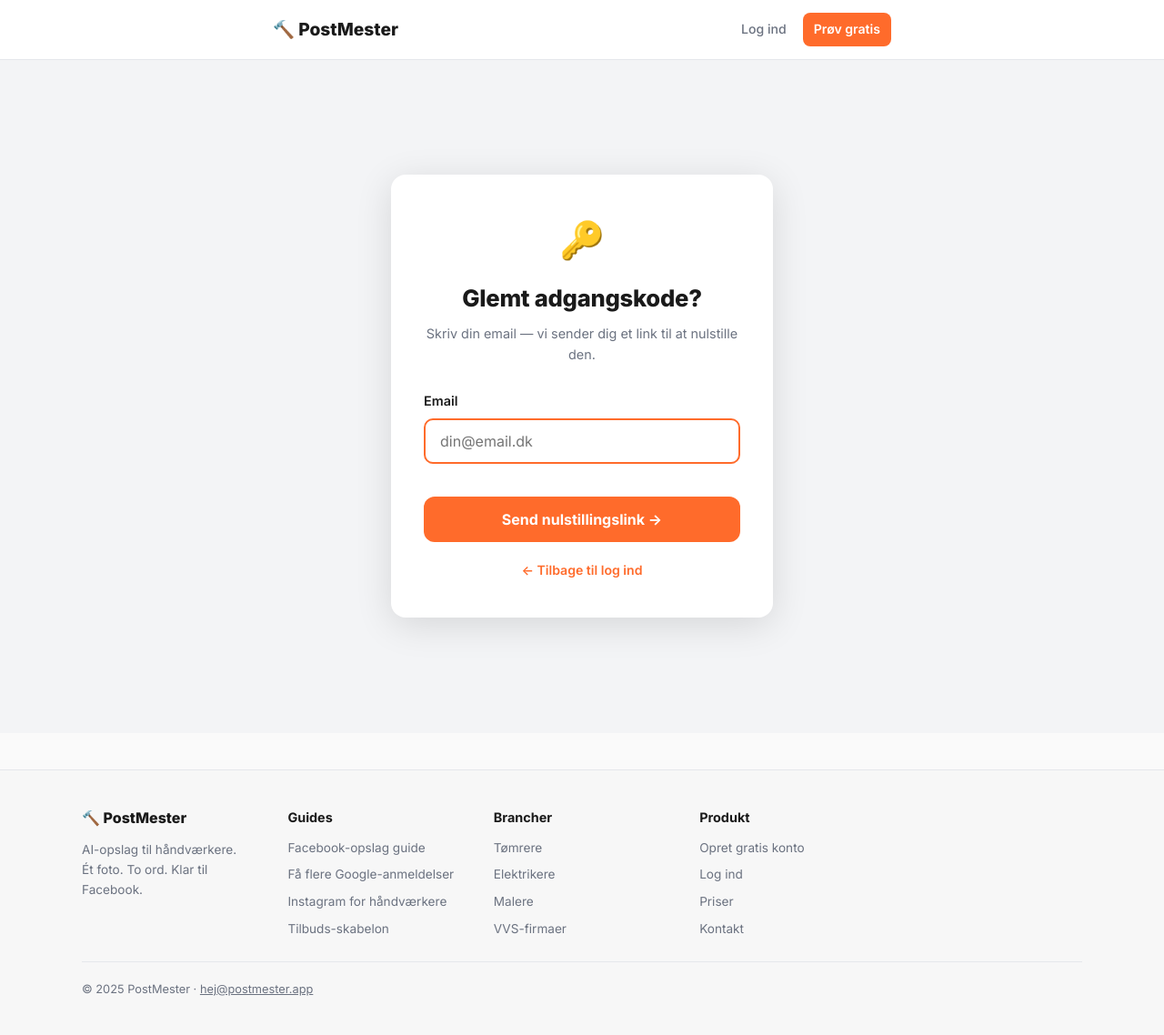
After one commit to Elderfarm/Elderfarm-Projects, a Flask app: page /glemt-adgangskode in a window 1280 px wide. The commit adds this page. Shown: the whole page at 91% size. Run offline with Flask 3, Linux system fonts and the light colour scheme.

Commit message:
Add forgot/reset password flow
- PasswordResetToken model with 1-hour expiry
- /glemt-adgangskode: sends reset email via SMTP
- /nulstil-adgangskode/<token>: sets new password
- Forgot password link on login page

https://claude.ai/code/session_016NY1rvyGmMyb3Jebc7Crxk

```diff
--- a/postmester/app.py
+++ b/postmester/app.py
@@ -16,7 +16,7 @@ from flask import Flask, request, jsonify, render_template, redirect, url_for, f
 from flask_login import LoginManager, login_user, logout_user, login_required, current_user
 from werkzeug.utils import secure_filename
 from pathlib import Path
-from models import db, User, Post, SmsLog
+from models import db, User, Post, SmsLog, PasswordResetToken
 
 stripe.api_key = os.environ.get("STRIPE_SECRET_KEY", "")
 
@@ -195,6 +195,78 @@ def login():
             return redirect(request.args.get("next") or url_for("dashboard"))
         flash("Forkert email eller password", "error")
     return render_template("login.html")
+
+
+@app.route("/glemt-adgangskode", methods=["GET", "POST"])
+def forgot_password():
+    if request.method == "POST":
+        email = request.form.get("email", "").strip().lower()
+        user = User.query.filter_by(email=email).first()
+        if user:
+            token = uuid.uuid4().hex + uuid.uuid4().hex
+            reset = PasswordResetToken(user_id=user.id, token=token)
+            db.session.add(reset)
+            db.session.commit()
+
+            smtp_host = os.environ.get("SMTP_HOST")
+            smtp_user = os.environ.get("SMTP_USER")
+            smtp_pass = os.environ.get("SMTP_PASS")
+            from_email = os.environ.get("SMTP_FROM", smtp_user or "hej@postmester.app")
+
+            if smtp_host and smtp_user and smtp_pass:
+                try:
+                    reset_url = url_for("reset_password", token=token, _external=True)
+                    msg = MIMEMultipart("alternative")
+                    msg["Subject"] = "Nulstil din adgangskode — PostMester"
+                    msg["From"] = f"PostMester <{from_email}>"
+                    msg["To"] = email
+                    html = f"""
+                    <div style="font-family:sans-serif;max-width:520px;margin:0 auto;padding:32px 24px">
+                      <div style="font-size:1.4rem;font-weight:800;margin-bottom:24px">🔨 PostMester</div>
+                      <p>Hej,</p>
+                      <p>Vi har modtaget en anmodning om at nulstille adgangskoden til din PostMester-konto.</p>
+                      <p>Klik på knappen nedenfor — linket er gyldigt i 1 time.</p>
+                      <a href="{reset_url}" style="display:inline-block;margin:24px 0;padding:14px 28px;background:#FF6B2B;color:white;border-radius:10px;text-decoration:none;font-weight:700">
+                        Nulstil adgangskode →
+                      </a>
+                      <p style="font-size:0.85rem;color:#888">Hvis du ikke bad om dette, kan du ignorere denne mail.</p>
+                    </div>"""
+                    msg.attach(MIMEText(html, "html"))
+                    with smtplib.SMTP(smtp_host, int(os.environ.get("SMTP_PORT", 587))) as server:
+                        server.starttls()
+                        server.login(smtp_user, smtp_pass)
+                        server.sendmail(from_email, email, msg.as_string())
+                except Exception:
+                    pass
+
+        flash("Hvis emailen findes i systemet, har vi sendt et link til nulstilling.", "success")
+        return redirect(url_for("forgot_password"))
+
+    return render_template("forgot_password.html")
+
+
+@app.route("/nulstil-adgangskode/<token>", methods=["GET", "POST"])
+def reset_password(token):
+    from datetime import timedelta
+    reset = PasswordResetToken.query.filter_by(token=token, used=False).first()
+    if not reset or (datetime.utcnow() - reset.created_at) > timedelta(hours=1):
+        flash("Linket er udløbet eller ugyldigt.", "error")
+        return redirect(url_for("forgot_password"))
+
+    if request.method == "POST":
+        password = request.form.get("password", "")
+        if len(password) < 6:
+            flash("Adgangskoden skal være mindst 6 tegn", "error")
+            return render_template("reset_password.html", token=token)
+
+        user = db.session.get(User, reset.user_id)
+        user.password_hash = bcrypt.hashpw(password.encode(), bcrypt.gensalt()).decode()
+        reset.used = True
+        db.session.commit()
+        flash("Din adgangskode er opdateret — log ind nu.", "success")
+        return redirect(url_for("login"))
+
+    return render_template("reset_password.html", token=token)
 
 
 @app.route("/logout")
--- /dev/null
+++ b/postmester/templates/forgot_password.html
@@ -0,0 +1,22 @@
+{% extends "base.html" %}
+{% block title %}Glemt adgangskode — PostMester{% endblock %}
+
+{% block content %}
+<div class="auth-page">
+  <div class="auth-card">
+    <div class="auth-logo">🔑</div>
+    <h1 class="auth-title">Glemt adgangskode?</h1>
+    <p class="auth-sub">Skriv din email — vi sender dig et link til at nulstille den.</p>
+
+    <form method="POST" class="auth-form">
+      <div class="field-group">
+        <label class="field-label" for="email">Email</label>
+        <input type="email" id="email" name="email" class="auth-input" placeholder="din@email.dk" required autofocus>
+      </div>
+      <button type="submit" class="auth-btn">Send nulstillingslink →</button>
+    </form>
+
+    <p class="auth-switch"><a href="{{ url_for('login') }}">← Tilbage til log ind</a></p>
+  </div>
+</div>
+{% endblock %}
--- a/postmester/templates/login.html
+++ b/postmester/templates/login.html
@@ -20,6 +20,7 @@
       <button type="submit" class="auth-btn">Log ind →</button>
     </form>
 
+    <p class="auth-switch"><a href="{{ url_for('forgot_password') }}" style="color:var(--grey);font-size:0.9rem">Glemt adgangskode?</a></p>
     <p class="auth-switch">Har du ikke en konto? <a href="{{ url_for('register') }}">Opret gratis konto</a></p>
   </div>
 </div>
```
Also changed, not shown: postmester/models.py (+8 -0 lines), postmester/templates/reset_password.html (added, +20 -0 lines).
